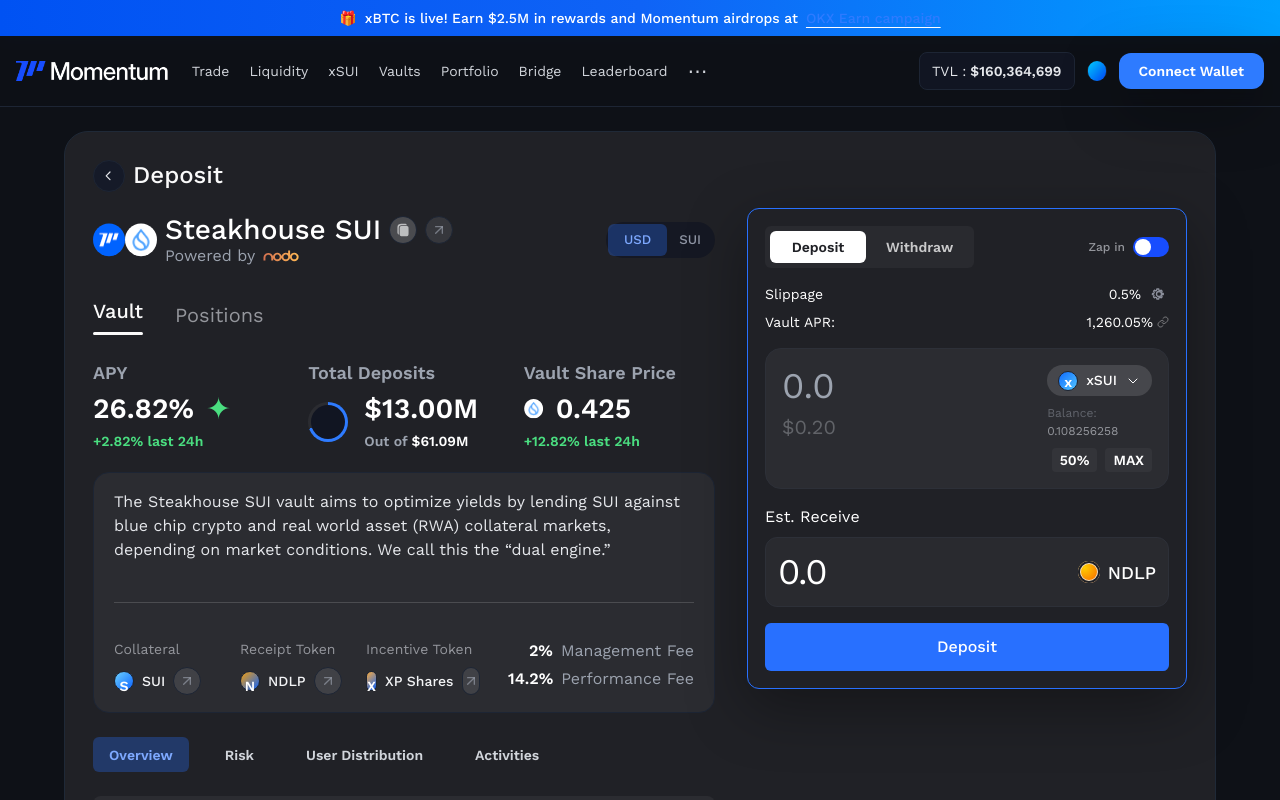
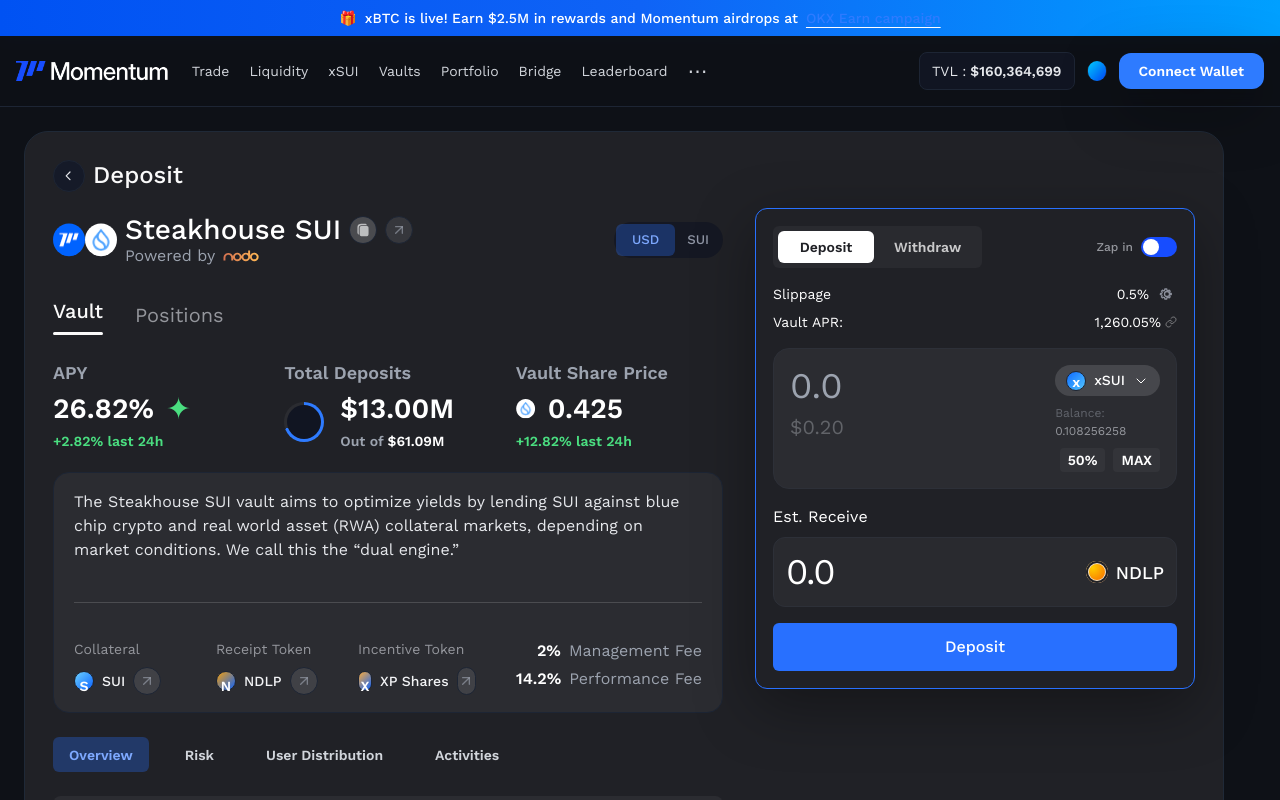
Before and after one commit to truthseeking2201/final-B2B-vault-detail-page, a React (Vite) app: page / in a window 1280 px wide. Shown: the top 800 px of the page. Built offline with nearby package versions, Linux system fonts and the light colour scheme.

Commit message:
feat: widen main page wrapper

```diff
--- a/src/App.jsx
+++ b/src/App.jsx
@@ -235,7 +235,7 @@
     <div className="min-h-screen bg-surface">
       <TopBanner />
       <NavBar />
-      <main className="w-full max-w-[1200px] mx-auto px-4 lg:px-6 pb-16">
+      <main className="w-full max-w-[1300px] mx-auto px-4 lg:px-6 pb-16">
         <div className="mt-6 flex w-full max-w-[1200px] flex-col items-start self-stretch rounded-[24px] border border-[#1F2937] bg-[#202126] p-6 lg:p-7">
           <div className="flex items-center gap-2 text-sm text-gray-300">
             <div className="h-8 w-8 grid place-items-center rounded-full bg-panelMuted border border-border">
```
